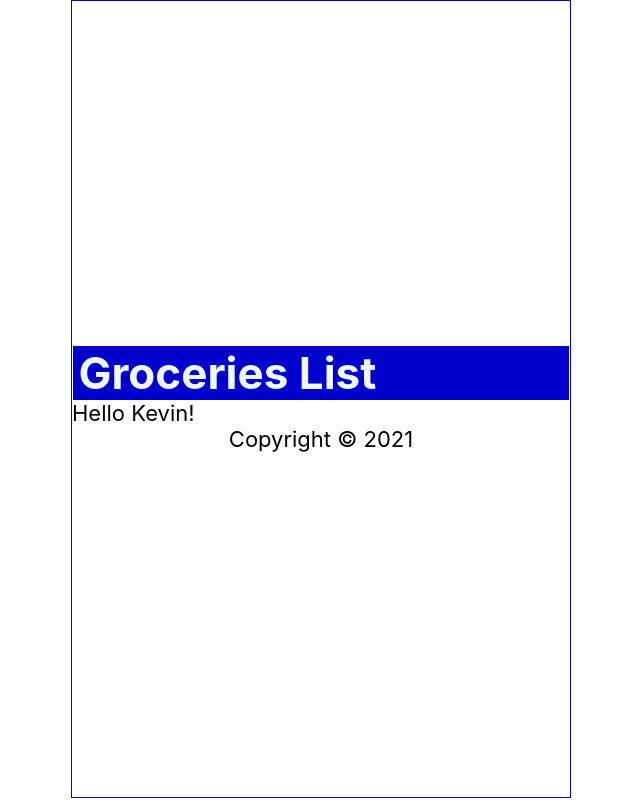
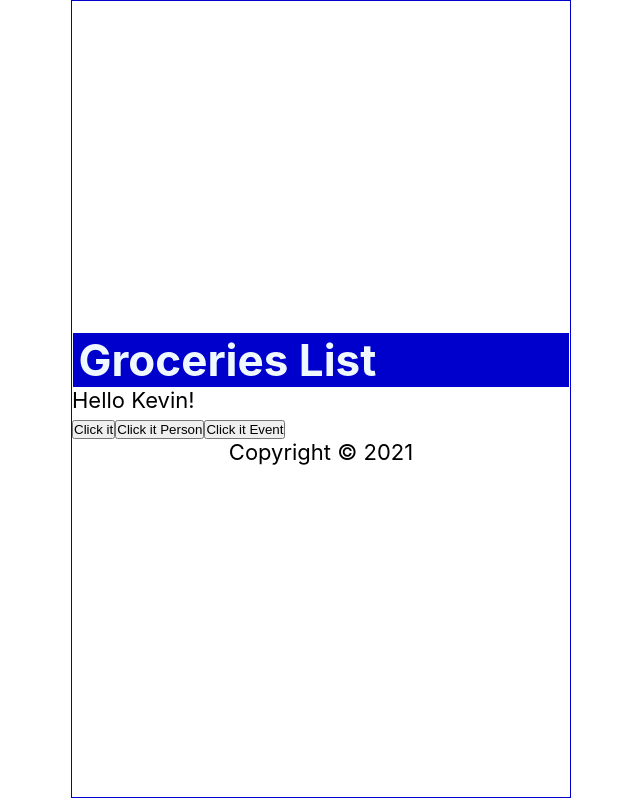
Before and after one commit to menso431/react_series, a React (Create React App) app in the folder 01tut/: page / in a window 1280 px wide. Shown: the whole page, without its empty margins (319-959 px from the left). Built offline with nearby package versions, Linux system fonts and the light colour scheme.

Commit message:
Understanding Click Events

```diff
--- a/01tut/src/Content.js
+++ b/01tut/src/Content.js
@@ -4,12 +4,24 @@
         const int = Math.floor(Math.random() * 3 );
         return names[int];
     }
+
+    const handleClick = () => {
+        console.log('You Clicked..it')
+    }
+    const handleClick2 = (name) => {
+        console.log(`${name} was clicked`)
+    }
+    const handleClick3 = (e) => {
+        console.log(e.target.innerText)
+    }
     return (
         <main>
-            <p>
+            <p onDoubleClick={handleClick}>
                 Hello {handleNameChange()}!
             </p>
-
+            <button onClick={handleClick}>Click it</button>
+            <button onClick={() => {handleClick2('Dave')}}>Click it Person</button>
+            <button onClick={(e) => {handleClick3(e)}}>Click it Event</button>
         </main>
     )
 }
```
